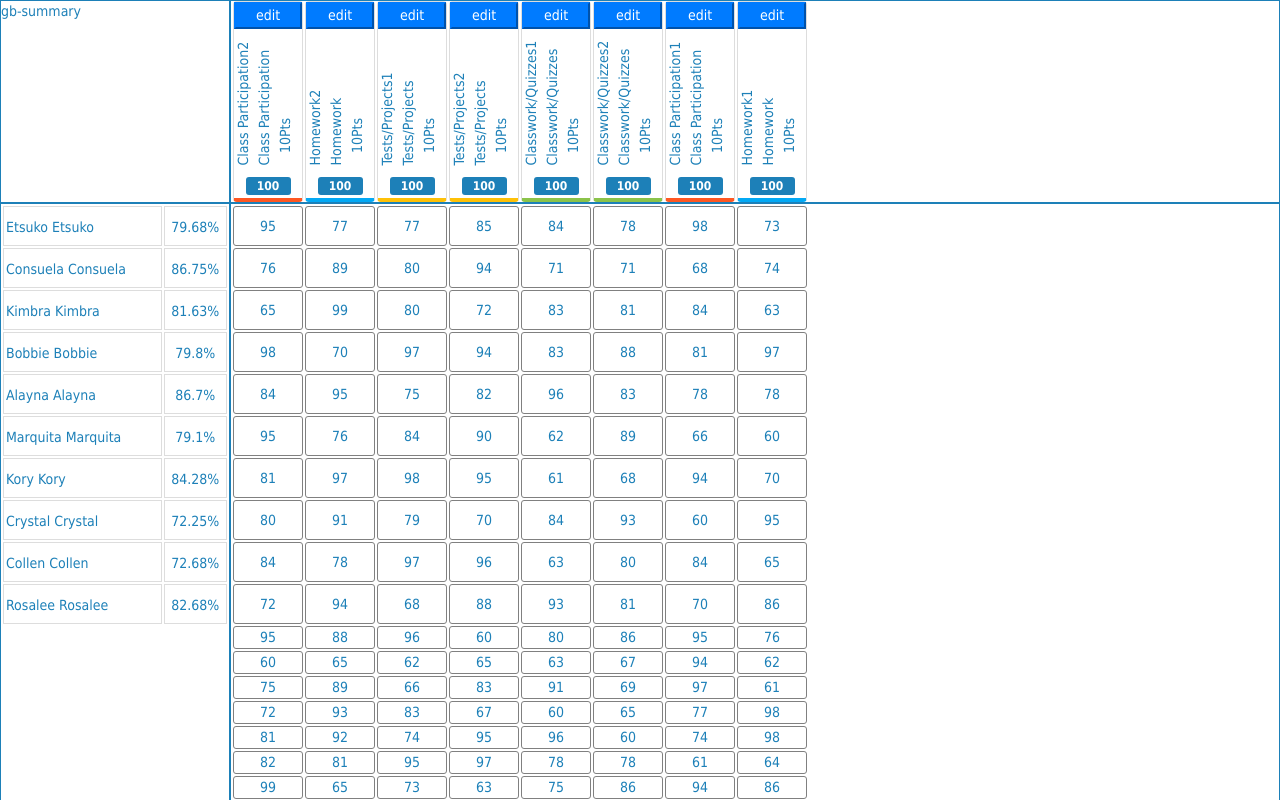
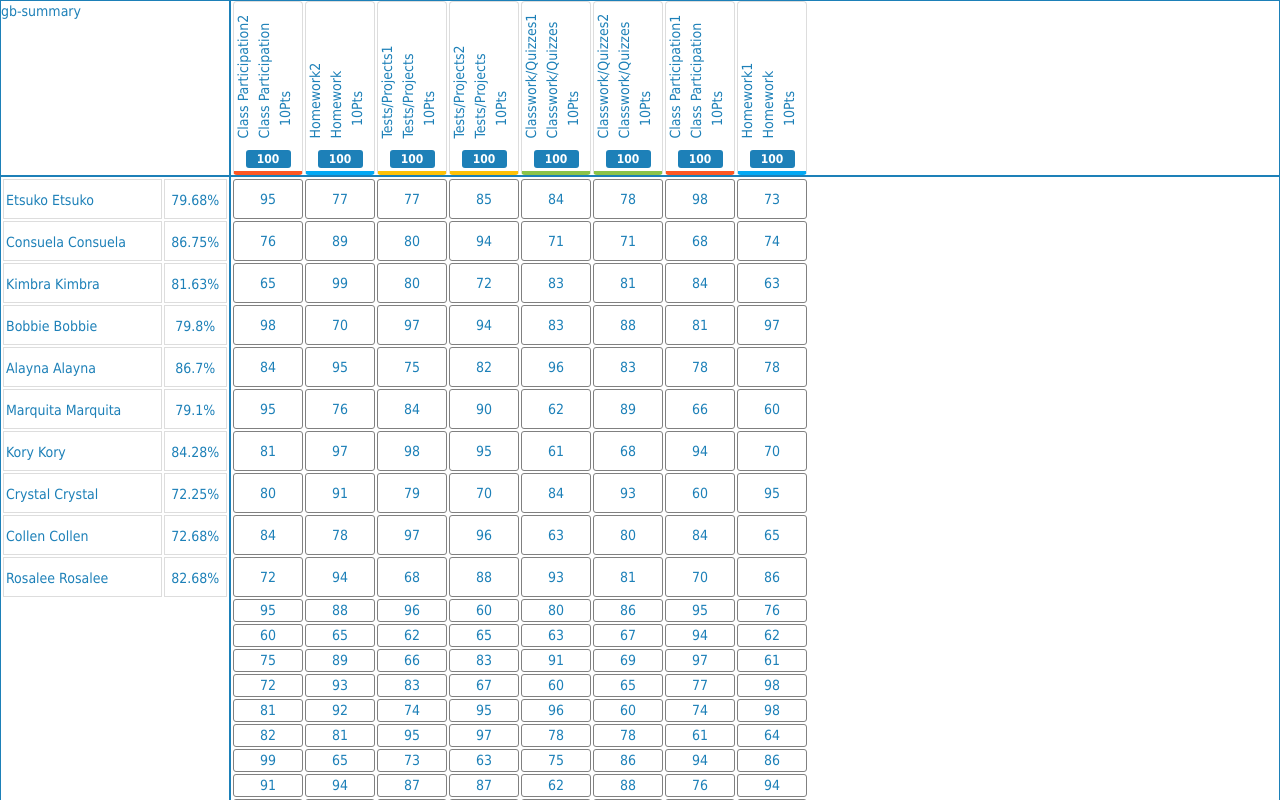
Before and after one commit to omarolivo/Gradebook, an Angular app: page / in a window 1280 px wide. Shown: the top 800 px of the page. Built offline with nearby package versions, Linux system fonts and the light colour scheme.

Commit message:
Remove dialog template from AssignmentComponent

```diff
--- a/src/app/gradebook/assignment/assignment.component.html
+++ b/src/app/gradebook/assignment/assignment.component.html
@@ -1,18 +1,4 @@
-<div class="assignment" [style.borderBottomColor]="assignment.category?.color">
-  <button class="btn-primary" (click)="editdialog.show()">edit</button>
-  <div class="modal fade" bsModal #editdialog="bs-modal" [config]="{ backdrop: 'static' }">
-    <div class="modal-dialog modal-sm">
-      <div class="modal-content">
-        <div class="modal-header">
-          <h3>Edit Assignment</h3>
-        </div>
-        <div class="modal-body">
-          <button type="button" class="btn btn-default" (click)="editdialog.hide()" >Cancel</button>
-          <button type="button" class="btn btn-primary" (click)="save()" >Save</button>
-        </div>
-      </div>
-    </div>
-  </div>
+<div class="assignment" [style.borderBottomColor]="assignment.category?.color" (click)="openEditDialog()">
   <div>
     <div class="vertical-text" [attr.title]="assignment.name" >
       {{assignment.name}}
```
